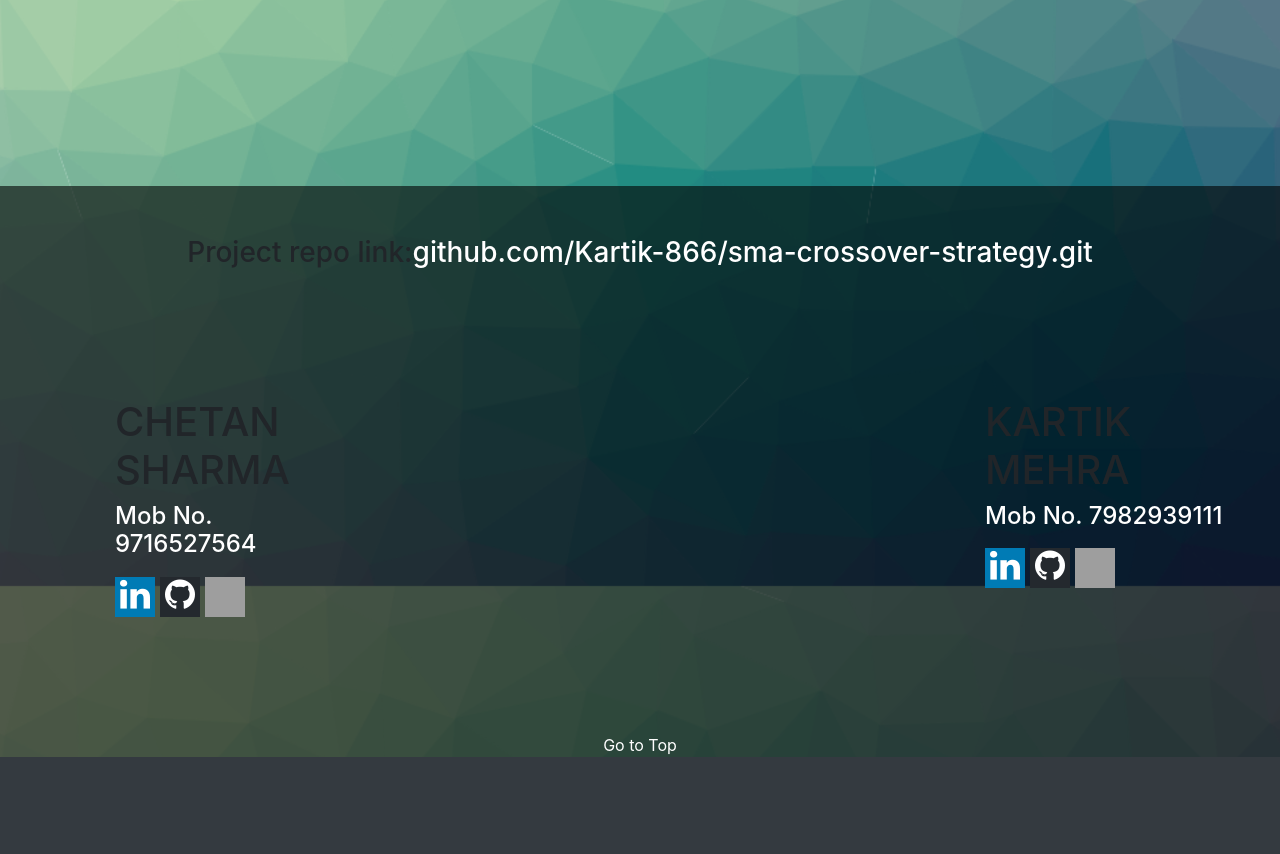
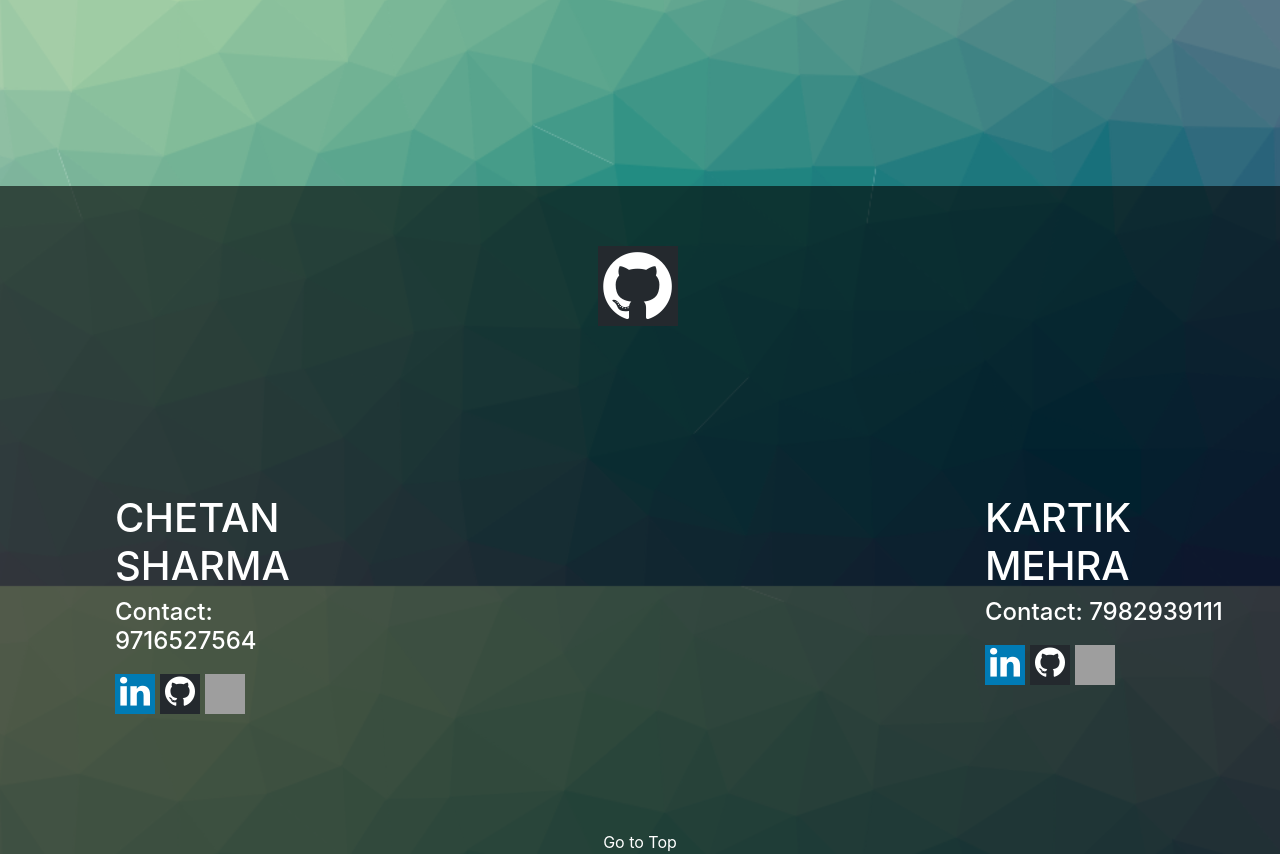
Before and after one commit to mehrakartik/sma-crossover-strategy, a Django app: page / in a window 1280 px wide. Shown: the part 1014-1868 px from the top of the page. Before the commit the page ends 1771 px from the top, so only its background shows below. Run offline with Django 3.2, Linux system fonts and the light colour scheme; some libraries are stand-ins or nearby versions; grey boxes are pictures that could not be loaded.

Commit message:
code has been beautified

```diff
--- a/templates/index.html
+++ b/templates/index.html
@@ -1,245 +1,151 @@
+<!doctype html>{% load staticfiles %}
+<html lang="en">
 
-<!doctype html>
-{% load staticfiles %}
-<html lang="en">
 <head>
   <!-- Required meta tags -->
   <meta charset="utf-8">
   <meta name="viewport" content="width=device-width, initial-scale=1, shrink-to-fit=no">
   <meta name="viewport" content="width=device-width, initial-scale=1">
-
   <!-- social media buttons css -->
   <link rel="stylesheet" href="https://cdnjs.cloudflare.com/ajax/libs/font-awesome/4.7.0/css/font-awesome.min.css">
-
   <link rel="stylesheet" type="text/css" href='{% static "stylesheet.css" %}'>
-
   <link rel="stylesheet" href="path/to/font-awesome/css/font-awesome.min.css">
-
-
-
   <!-- Bootstrap CSS -->
   <link rel="stylesheet" href="https://stackpath.bootstrapcdn.com/bootstrap/4.3.1/css/bootstrap.min.css" integrity="sha384-ggOyR0iXCbMQv3Xipma34MD+dH/1fQ784/j6cY/iJTQUOhcWr7x9JvoRxT2MZw1T" crossorigin="anonymous">
   <link rel="stylesheet" href="https://cdnjs.cloudflare.com/ajax/libs/font-awesome/4.7.0/css/font-awesome.min.css">
-
-
   <link rel="stylesheet" href="https://stackpath.bootstrapcdn.com/bootstrap/4.1.3/css/bootstrap.min.css" integrity="sha384-MCw98/SFnGE8fJT3GXwEOngsV7Zt27NXFoaoApmYm81iuXoPkFOJwJ8ERdknLPMO" crossorigin="anonymous">
-
-
   <title>Home</title>
 </head>
+
 <body style="background: url('{%static 'bgR.png'%}') no-repeat center center fixed; -webkit-background-size: cover;-moz-background-size: cover;-o-background-size: cover;background-size: cover;">
-
-  <nav class="navbar navbar-expand-lg navbar-dark bg-dark">
-
-    <a class="navbar-brand" href="/home" data-toggle="tooltip" data-placement="top" title="Just tap! and we will go directly to home page">Stocks</a>
-
-    <button class="navbar-toggler" type="button" data-toggle="collapse" data-target="#navbarNav" aria-controls="navbarNav" aria-expanded="false" aria-label="Toggle navigation">
-
-      <span class="navbar-toggler-icon"></span>
-
+  <!-- Main navigation bar -->
+  <nav class="navbar navbar-expand-lg navbar-dark bg-dark"> <a class="navbar-brand" href="/home">Stocks</a>
+    <button class="navbar-toggler" type="button" data-toggle="collapse" data-target="#navbarNav" aria-controls="navbarNav" aria-expanded="false" aria-label="Toggle navigation"> <span class="navbar-toggler-icon"></span>
     </button>
-
     <div class="collapse navbar-collapse" id="navbarNav">
-
       <ul class="navbar-nav">
-
-        <li class="nav-item active">
-
-          <a class="nav-link" href="/home" data-toggle="tooltip" data-placement="top" title="You will go directly to the home">Home <span class="sr-only">(current)</span></a>
-
+        <li class="nav-item active"> <a class="nav-link" href="/home" data-toggle="tooltip" data-placement="top" title="You will go directly to the home">Home <span class="sr-only">(current)</span></a>
         </li>
-
-        <li class="nav-item">
-
-          <a class="nav-link" href="#aboutus" data-toggle="tooltip" data-placement="top" title="All information about the creaters is here!">About Us</a>
-
+        <li class="nav-item"> <a class="nav-link" href="#aboutus" data-toggle="tooltip" data-placement="top" title="All information about the creaters is here!">About Us</a>
         </li>
-
       </ul>
-
     </div>
-
     <div>
-
       <a class="navbar-brand" href="/home" data-toggle="tooltip" data-placement="top" title="You can reach directly the home page with tapping it!">
         <img src='{% static "stock.png" %}' alt="Logo" style="height:60px;">
-
       </a>
-
     </div>
-
-
   </nav>
-
-
-
   <!-- Alerts and their type -->
   {% if alerts.1 == 'Congratulations!' %}
-
-  <div class="alert alert-success alert-dismissible fade show" role="alert" >
-
-    {% else %}
-
-    <div class="alert alert-danger alert-dismissible fade show" role="alert" >
-
-      {% endif %}
-
-      <strong>{{alerts.1}}</strong> {{alerts.2}}
-
-      <button type="button" class="close" data-dismiss="alert" aria-label="Close">
-
-        <span aria-hidden="true">&times;</span>
-
+  <div class="alert alert-success alert-dismissible fade show" role="alert">{% else %}
+    <div class="alert alert-danger alert-dismissible fade show" role="alert">{% endif %} <strong>{{alerts.1}}</strong> {{alerts.2}}
+      <button type="button" class="close" data-dismiss="alert" aria-label="Close"> <span aria-hidden="true">&times;</span>
       </button>
-
     </div>
-
-    <br><br>
-
+    <br>
+    <br>
     <form action="/submit" method="get">
-
       <div class="container">
         <div class="d-flex justify-content-center">
           <div class="searchbar">
             <input class="search_input" type="text" name="text" placeholder="Search...">
-            <button type ="submit"  class="search_icon"><i class="fa fa-search"></i></button>
+            <button type="submit" class="search_icon"><i class="fa fa-search"></i>
+            </button>
           </div>
         </div>
       </div>
     </form>
-
-    <br><br><br>
-
-
-
-    <div class="container"  style="width: 80vw;height: 40vh">
-
+    <br>
+    <br>
+    <br>
+    <!-- Carousel of  trending stocks -->
+    <div class="container" style="width: 80vw;height: 40vh">
       <div id="carouselExampleIndicators" class="carousel slide" data-ride="carousel" style="align-content: center;">
-
         <ol class="carousel-indicators">
           <li data-target="#carouselExampleIndicators" data-slide-to="0" class="active"></li>
           <li data-target="#carouselExampleIndicators" data-slide-to="1"></li>
           <li data-target="#carouselExampleIndicators" data-slide-to="2"></li>
           <li data-target="#carouselExampleIndicators" data-slide-to="3"></li>
         </ol>
-
         <div class="carousel-inner" style="height: 50vh">
           <div class="carousel-item active">
             <form action="/trending" method="get">
               <input type="image" name="AMZN" src='{% static "amazonImg.png" %}' style="align-content: center;height: 40vh;width: 60vw;margin-left: 85px">
             </form>
           </div>
-
           <div class="carousel-item">
             <form action="/trending" method="get">
-              <input type="image" name="MSFT" src='{% static "microsoftImg.png" %}' style="align-content: center;height: 40vh;width: 60vw;margin-left: 95px;" >
+              <input type="image" name="MSFT" src='{% static "microsoftImg.png" %}' style="align-content: center;height: 40vh;width: 60vw;margin-left: 95px;">
             </form>
-
           </div>
-
           <div class="carousel-item">
             <form action="/trending" method="get">
               <input type="image" name="AAPL" src='{% static "aapl.png" %}' style="align-content: center;height: 40vh;width: 20vw;margin-left: 380px;">
             </form>
-
           </div>
-
           <div class="carousel-item">
             <form action="/trending" method="get">
-              <input type="image" name="GOOG" src='{% static "googleImgRevised.png" %}' style="align-content: center;height: 40vh;width: 50vw;margin-left: 165px;" >
+              <input type="image" name="GOOG" src='{% static "googleImgRevised.png" %}' style="align-content: center;height: 40vh;width: 50vw;margin-left: 165px;">
             </form>
-
           </div>
-
         </div>
-
-        <a class="carousel-control-prev" href="#carouselExampleIndicators" role="button" data-slide="prev" style="float:left;">
-          <span class="carousel-control-prev-icon" aria-hidden="true" style="color: black"></span>
-          <span class="sr-only" >Previous</span>
+        <a class="carousel-control-prev" href="#carouselExampleIndicators" role="button" data-slide="prev" style="float:left;"> <span class="carousel-control-prev-icon" aria-hidden="true" style="color: black"></span>
+          <span class="sr-only">Previous</span>
         </a>
-        <a class="carousel-control-next" href="#carouselExampleIndicators" role="button" data-slide="next" style="float: right">
-          <span class="carousel-control-next-icon" aria-hidden="true"></span>
+        <a class="carousel-control-next" href="#carouselExampleIndicators" role="button" data-slide="next" style="float: right"> <span class="carousel-control-next-icon" aria-hidden="true"></span>
           <span class="sr-only">Next</span>
         </a>
       </div>
     </div>
+    <br><br>
+  </div>
 
-    <br><br>
+  <!-- About us section -->
+  <div style="background: rgba(0,0,0,0.6)">
+    <center style="margin-top: 500px;padding-top: 50px">
 
-  </div>
-  <div style="background: rgba(0,0,0,0.6)">
+      <a href="https://github.com/Kartik-866/sma-crossover-strategy.git" class="fa fa-github" data-toggle="tooltip" data-placement="top" title="Project link" style="margin-top: 10px;background: #24292E;color: white;width: 80px;height:80px;font-size: 80px;text-align: center;vertical-align: center; text-decoration: none; margin-right: 5px;"></a>
+    </center>
+    <br><br><br><br><br><br><br>
 
-   <center style="margin-top: 500px;padding-top: 50px">
-  <h3 style="margin-left: 330pxy">Project repo link:<a href="https://github.com/Kartik-866/sma-crossover-strategy.git" style="color: white;">github.com/Kartik-866/sma-crossover-strategy.git</a></h3>
-</center>
-
-
-
-
-<!-- <br><br><br><br><br><br><br><br><br><br><br><br><br><br> -->
-<br><br><br><br><br>
-<div class="container-fluid" style="margin-bottom: 100px;">
-  <div class="row" id ="aboutus" style=";bottom: 0px;">
+    <div class="container-fluid" style="margin-bottom: 100px;color: white;">
+      <div class="row" id="aboutus" style=";bottom: 0px;">
         <div class="col" style="float: left;margin-left: 100px;">
-      <h1 >CHETAN SHARMA</h1>
-      <h4 style="color:white;">Mob No. 9716527564</h4>
-      <input type="text"  id="myInput" name="chetan.shm98@gamil.com" value ="chetan.shm98@gamil.com" style="display: none;">
-
-
+          <h1>CHETAN SHARMA</h1>
+          <h4 style="color:white;">Contact: 9716527564</h4>
+          <input type="text" id="myInput" name="chetan.shm98@gamil.com" value="chetan.shm98@gamil.com" style="display: none;">
           <div style="display: flex;align-items: center;">
             <a href="https://www.linkedin.com/in/chetan-sharma-1aa38615b" class="fa fa-linkedin" data-toggle="tooltip" data-placement="top" title="Just Tap and you will go the Chetan's linkedin profile" style="background: #007bb5;color: white;width: 40px;height:40px;font-size: 35px;text-align: center;vertical-align: center; text-decoration: none;margin-top: 10px;margin-right: 5px;"></a>
             <a href="https://www.github.com/Chetan8076" class="fa fa-github" data-toggle="tooltip" data-placement="top" title="Just Tap and you will go the Chetan's github profile" style="margin-top: 10px;background: #24292E;color: white;width: 40px;height:40px;font-size: 35px;text-align: center;vertical-align: center; text-decoration: none; margin-right: 5px;"></a>
             <input type="image" src="{% static 'gmail.png' %}" onclick="myFunction()" style="background:none;width: 40px;height: 40px;margin-top: 10px;border:none; " data-toggle="tooltip" data-placement="top" title="chetan.shm98@gmail.com, You can copy it by clicking">
-
-
           </div>
           <p id="myText" class="text-light"></p>
+        </div>
+        <div class="col" style="margin-left: 600px;margin-right: 40px;float: right;">
+          <h1>KARTIK MEHRA</h1>
+          <h4 style="color:white;">Contact: 7982939111</h4>
+          <input type="text" id="myInput1" name="mehrakartik20@gmail.com" value="mehrakartik20@gmail.com" style="display: none;">
 
-
-    </div>
-
-    <div class="col" style="margin-left: 600px;margin-right: 40px;float: right;">
-      <h1 >KARTIK MEHRA</h1>
-      <h4 style="color:white;">Mob No. 7982939111</h4>
-      <input type="text"  id="myInput1" name="mehrakartik20@gmail.com" value ="mehrakartik20@gmail.com" style="display: none;">
-      <!-- <a  style="color : white;font: 30px;"> mehrakartik20@gmail.com</a> -->
-      <!-- <input type="image" src="{% static 'gmail.png' %}" onclick="myFunction1()" style="width: 40px;height: 35px"> -->
-      <!-- <button class="fa fa-copy" onclick="myFunction1()" style="background: transparent;border:0;padding: 0;color: white;"></button> -->
           <div style="display: flex;align-items: center;">
             <a href="https://www.linkedin.com/in/kartikmehra" class="fa fa-linkedin" data-toggle="tooltip" data-placement="top" title="Just Tap and you will go the Kartik's linkedin profile" style="margin-top: 10px;background: #007bb5;color: white;width: 40px;height:40px;font-size: 35px;text-align: center;vertical-align: center; text-decoration: none;margin-right: 5px;"></a>
             <a href="https://www.github.com/Kartik-866" class="fa fa-github" data-toggle="tooltip" data-placement="top" title="Just Tap and you will go the Kartik's github profile" style="margin-top: 10px;background: #24292E;color: white;width: 40px;height:40px;font-size: 35px;text-align: center;vertical-align: center; text-decoration: none; margin-right: 5px;"></a>
             <input type="image" src="{% static 'gmail.png' %}" onclick="myFunction1()" style="background:none;width: 40px;height: 40px;margin-top: 10px;border:none; " data-toggle="tooltip" data-placement="top" title="mehrakartik20@gmail.com, You can copy it by clicking">
-
           </div>
-
           <p id="myText1" class="text-light" style="display: block;"></p>
-
-
-    </div>
-
         </div>
       </div>
-
+    </div>
     <div style="text-align:center;">
 <a href="#Top" style="color: white;">Go to Top</a>
     </div>
-
   </div>
-
-
-
-
-
-
-
-
   <!-- Optional JavaScript -->
   <!-- jQuery first, then Popper.js, then Bootstrap JS -->
   <script src="https://code.jquery.com/jquery-3.3.1.slim.min.js" integrity="sha384-q8i/X+965DzO0rT7abK41JStQIAqVgRVzpbzo5smXKp4YfRvH+8abtTE1Pi6jizo" crossorigin="anonymous"></script>
   <script src="https://cdnjs.cloudflare.com/ajax/libs/popper.js/1.14.7/umd/popper.min.js" integrity="sha384-UO2eT0CpHqdSJQ6hJty5KVphtPhzWj9WO1clHTMGa3JDZwrnQq4sF86dIHNDz0W1" crossorigin="anonymous"></script>
   <script src="https://stackpath.bootstrapcdn.com/bootstrap/4.3.1/js/bootstrap.min.js" integrity="sha384-JjSmVgyd0p3pXB1rRibZUAYoIIy6OrQ6VrjIEaFf/nJGzIxFDsf4x0xIM+B07jRM" crossorigin="anonymous"></script>
   <script type="text/javascript">
-
     function myFunction() {
       /* Get the text field */
       var copyText = document.getElementById("myInput");
@@ -248,12 +154,8 @@
       copyText.setSelectionRange(0, 99999); /*For mobile devices*/
       /* Copy the text inside the text field */
       document.execCommand("copy");
-  /* Alert the copied text */
-  // alert("Copied the text: " + copyText.value);
       document.getElementById("myText").innerHTML ='<strong class="text-success">Copied!</strong>chetan.shm98@gmail.com ';
       setTimeout(function(){document.getElementById("myText").innerHTML = '' ;},1000);
-
-
     }
 
     function myFunction1() {
@@ -270,7 +172,6 @@ function myFunction1() {
       setTimeout(function(){document.getElementById("myText1").innerHTML = '' ;},1000);
     }
   </script>
-
 </body>
 
 </html>
```
Lines whose indentation alone changed are shown as unchanged.
